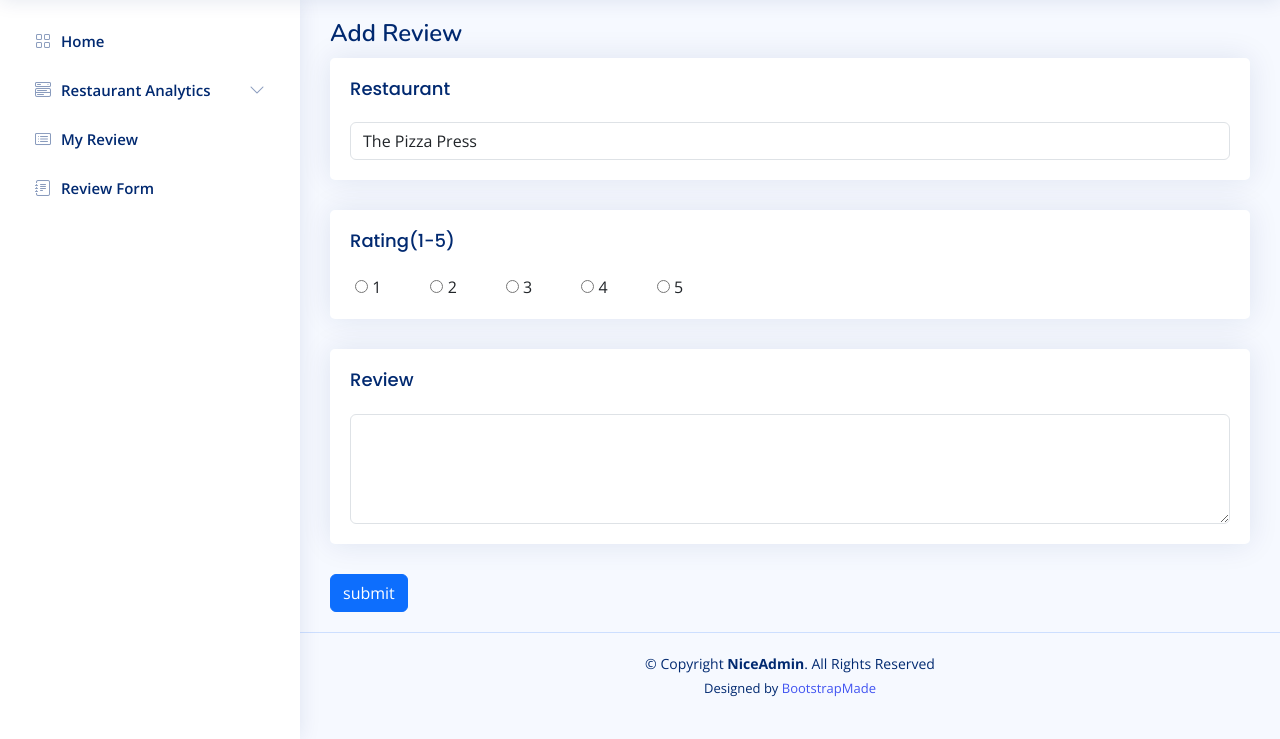
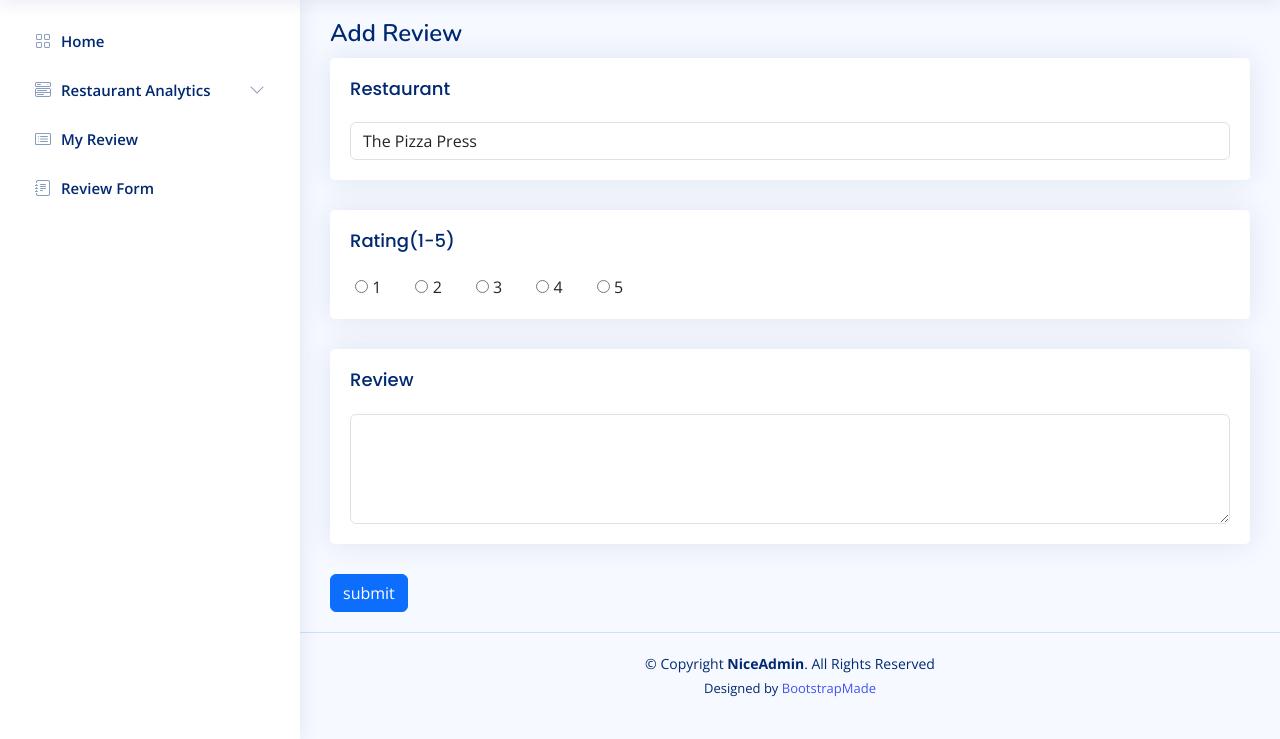
Before and after one commit to hajungIm/bigMAC, a PHP site: page /addReviewForm.php in a window 1280 px wide. Shown: the part 61-800 px from the top of the page. Run offline with PHP 8.4, Linux system fonts and the light colour scheme; a user stored in the database is signed in; data comes from the database, SQL or seed files in the repository; some libraries are stand-ins or nearby versions.

Commit message:
design: fix radio margin

```diff
--- a/addReviewForm.php
+++ b/addReviewForm.php
@@ -164,19 +164,19 @@ if (!isset($_SESSION['memberId'])) {
             <div class="card-body">
               <h5 class="card-title">Rating(1-5)</h5>
               <div id="rating">
-                <label style="margin-right: 45px; margin-left: 5px;">
+                <label style="margin-right: 30px; margin-left: 5px;">
                   <input type="radio" name="rating" value="1"> 1
                 </label>
-                <label style="margin-right: 45px;">
+                <label style="margin-right: 30px;">
                   <input type="radio" name="rating" value="2"> 2
                 </label>
-                <label style="margin-right: 45px;">
+                <label style="margin-right: 30px;">
                   <input type="radio" name="rating" value="3"> 3
                 </label>
-                <label style="margin-right: 45px;">
+                <label style="margin-right: 30px;">
                   <input type="radio" name="rating" value="4"> 4
                 </label>
-                <label style="margin-right: 45px;">
+                <label style="margin-right: 30px;">
                   <input type="radio" name="rating" value="5"> 5
                 </label>
               </div>
```
